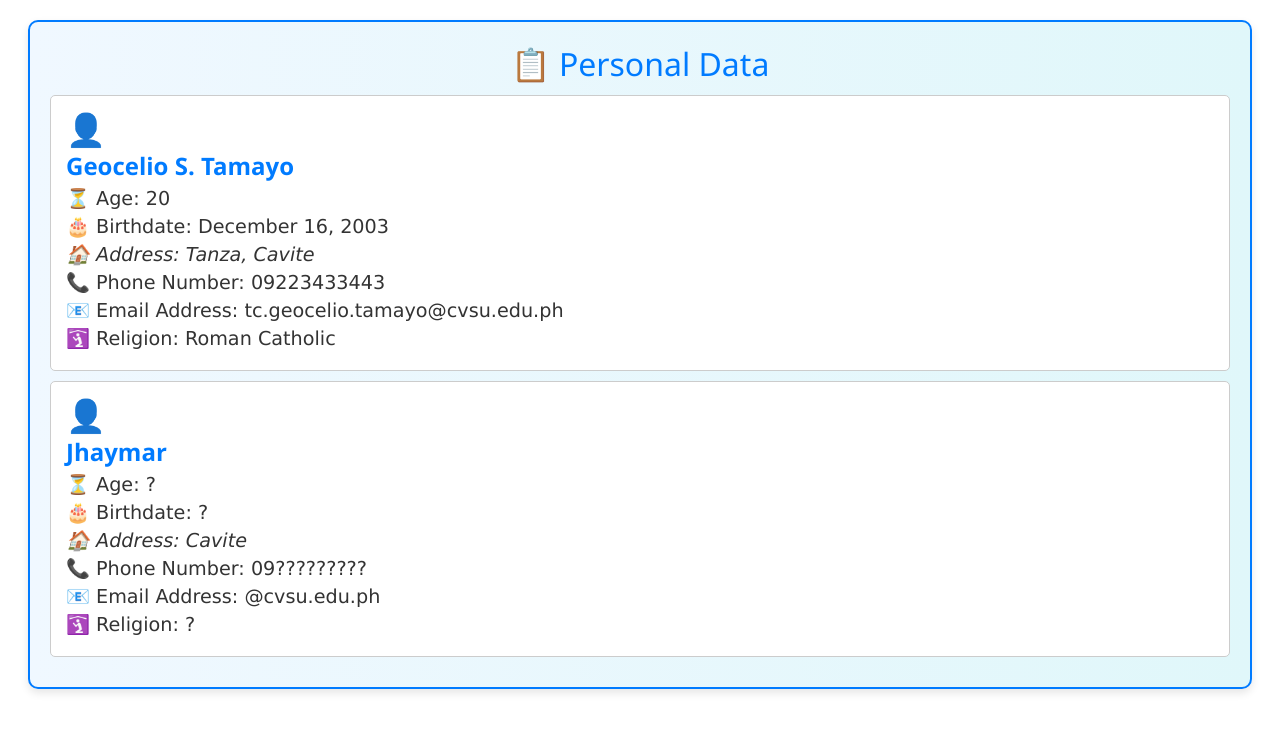
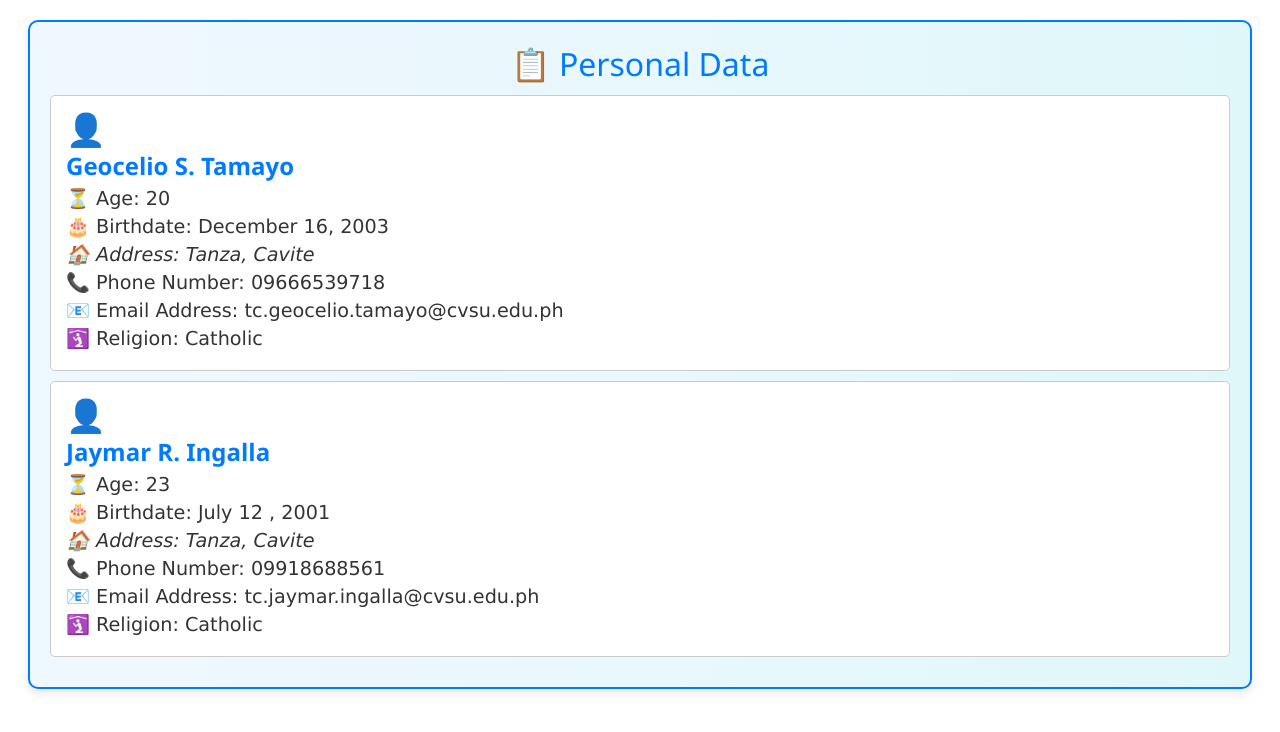
Before and after one commit to GeoTheUnknown/Personal-Data, a plain HTML site: page index.html in a window 1280 px wide. Drawn offline with Linux system fonts and the light colour scheme.

Commit message:
Update index.html

```diff
--- a/index.html
+++ b/index.html
@@ -13,18 +13,18 @@
             <Age>20</Age>
             <BirthDate>December 16, 2003</BirthDate>
             <Address>Tanza, Cavite</Address>
-            <PhoneNumber>09223433443</PhoneNumber>
+            <PhoneNumber>09666539718</PhoneNumber>
             <EmailAddress>tc.geocelio.tamayo@cvsu.edu.ph</EmailAddress>
-            <Religion>Roman Catholic</Religion>
+            <Religion>Catholic</Religion>
         </PersonInfo1>
         <PersonInfo2>
-            <Name>Jhaymar</Name>
-            <Age>?</Age>
-            <BirthDate>?</BirthDate>
-            <Address>Cavite</Address>
-            <PhoneNumber>09?????????</PhoneNumber>
-            <EmailAddress>@cvsu.edu.ph</EmailAddress>
-            <Religion>?</Religion>
+            <Name>Jaymar R. Ingalla</Name>
+            <Age>23</Age>
+            <BirthDate>July 12 , 2001</BirthDate>
+            <Address>Tanza, Cavite</Address>
+            <PhoneNumber>09918688561</PhoneNumber>
+            <EmailAddress>tc.jaymar.ingalla@cvsu.edu.ph</EmailAddress>
+            <Religion>Catholic</Religion>
         </PersonInfo2>
     </PersonalInformation>
 </body>
```
